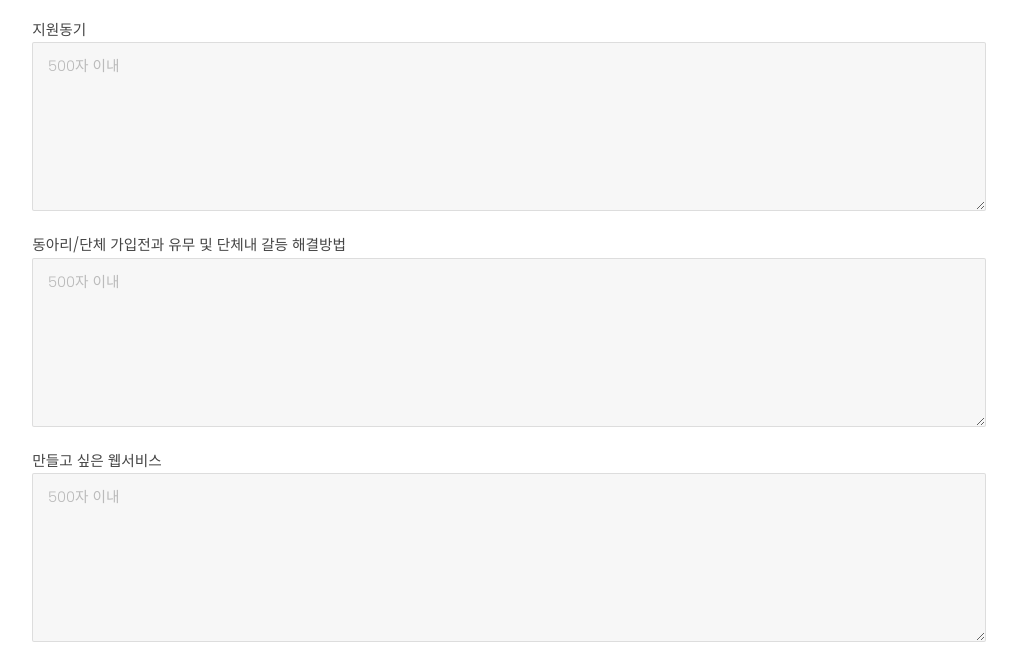
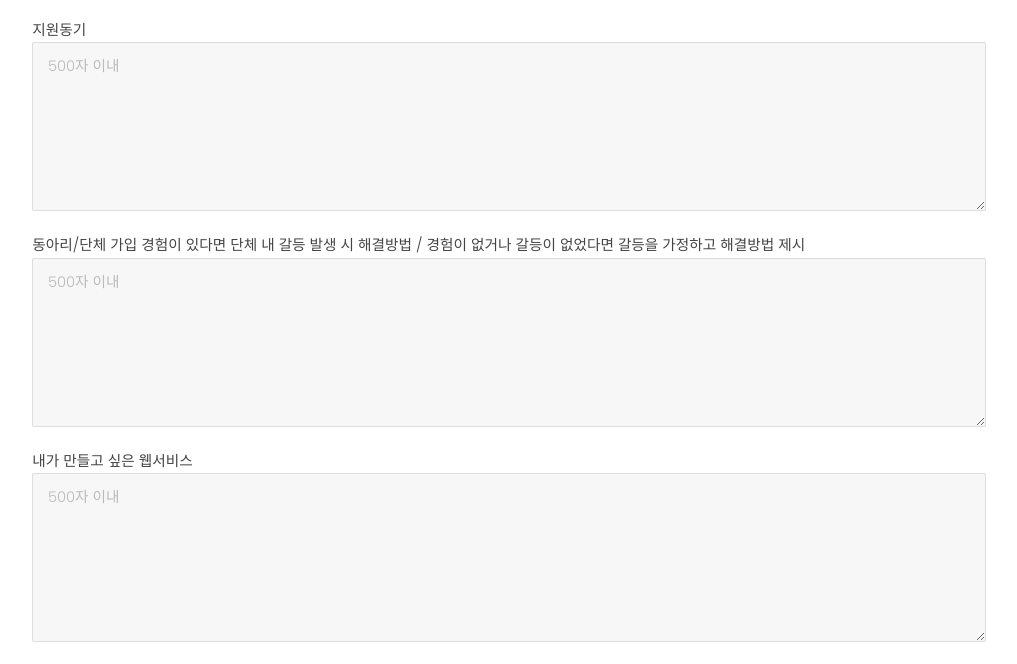
Before and after one commit to Beans9605/document_site, a Django app: page /supply/ in a window 1280 px wide. Shown: the part 632-1296 px from the top of the page, without its empty margins (131-1148 px from the left). Run offline with Django 3.2, Linux system fonts and the light colour scheme.

Commit message:
update_ver3

```diff
--- a/document_supply/templates/document_supply/apply.html
+++ b/document_supply/templates/document_supply/apply.html
@@ -66,12 +66,12 @@ subpage
             </div>
             <!-- Break -->
             <div class="12u$">
-                <span>동아리/단체 가입전과 유무 및 단체내 갈등 해결방법</span>
+                <span>동아리/단체 가입 경험이 있다면 단체 내 갈등 발생 시 해결방법 / 경험이 없거나 갈등이 없었다면 갈등을 가정하고 해결방법 제시</span>
                 <textarea name="solution" id="motivation" placeholder="500자 이내" rows="6" required></textarea>
             </div>
             <!-- Break -->
             <div class="12u$">
-                <span>만들고 싶은 웹서비스</span>
+                <span>내가 만들고 싶은 웹서비스</span>
                 <textarea name="webservice" id="motivation" placeholder="500자 이내" rows="6" required></textarea>
             </div>
             <!-- Break -->
--- a/mainsite/templates/mainsite/main.html
+++ b/mainsite/templates/mainsite/main.html
@@ -91,7 +91,7 @@
             </div>
             <!-- Break -->
             <div class="12u$">
-                <span>동아리/단체 가입전과 유무 및 단체내 갈등 해결방법</span>
+                <span>동아리/단체 가입 경험이 있다면 단체 내 갈등 발생 시 해결방법 / 경험이 없거나 갈등이 없었다면 갈등을 가정하고 해결방법 제시</span>
                 <textarea name="solution" id="motivation" placeholder="500자 이내" rows="6" required></textarea>
             </div>
             <!-- Break -->
```
